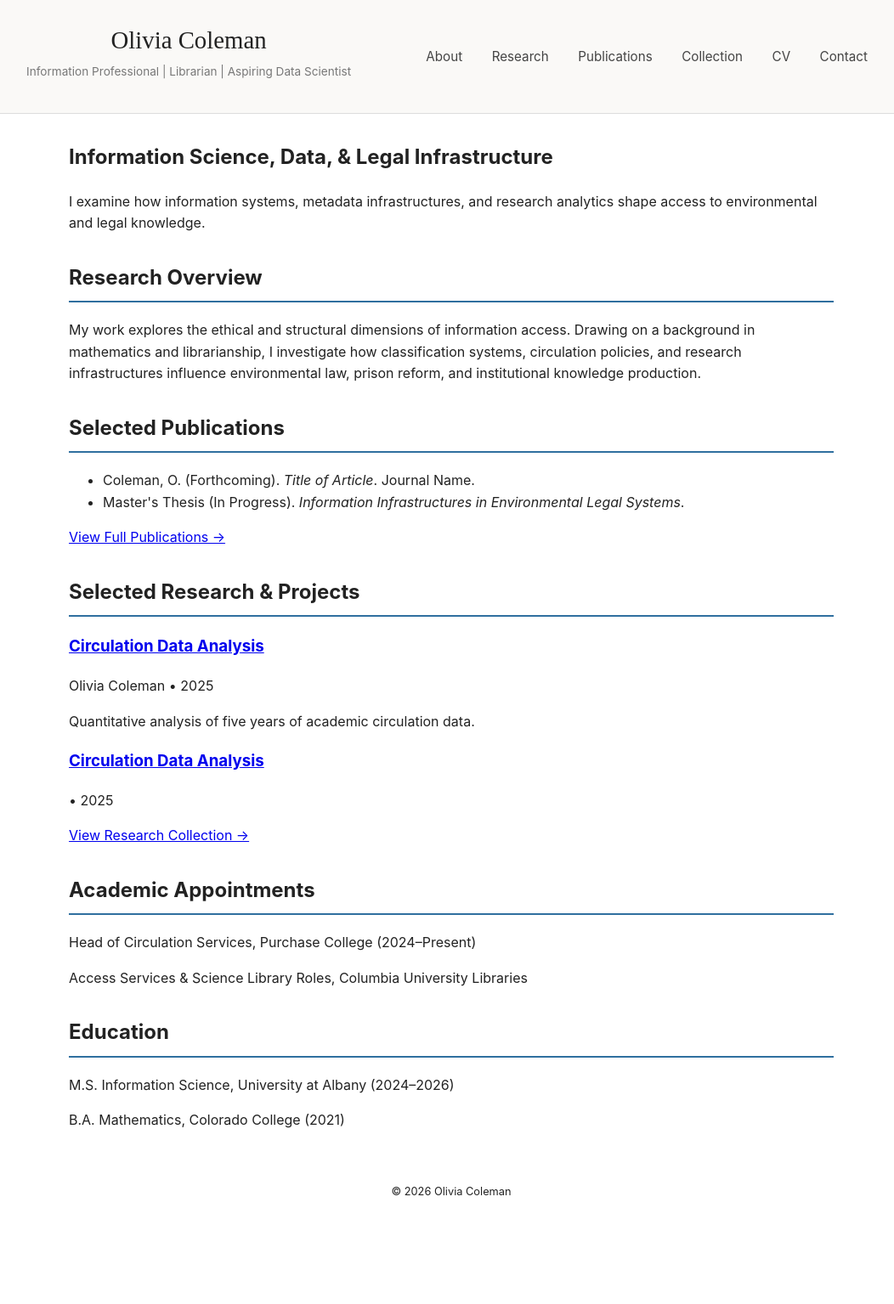
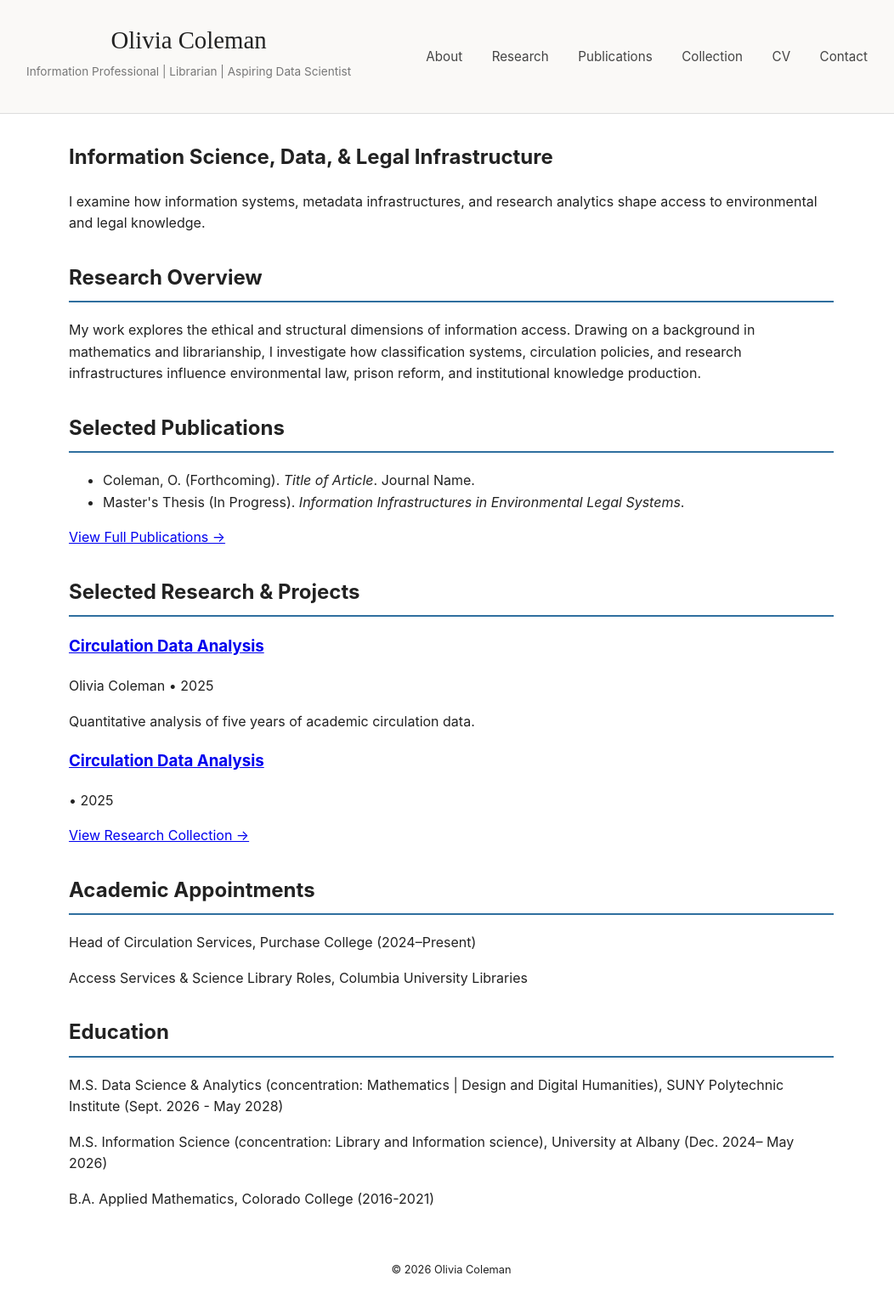
Before and after one commit to caivilo/caivilo.github.io, a Jekyll site: the page built from index.md, in a window 1280 px wide. Shown: the whole page at 85% size, without its empty margins (109-1161 px from the left). Built offline with Jekyll 4.4.1, drawn with Linux system fonts in a browser that asks for light colours; before the commit the page ends 1442 px from its top, so only the background shows below that.

Commit message:
Update index.md

```diff
--- a/index.md
+++ b/index.md
@@ -65,10 +65,13 @@ title: Home
 
 <section>
   <h2>Education</h2>
-  <p>
-    M.S. Information Science, University at Albany (2024–2026)
+    <p>
+    M.S. Data Science & Analytics (concentration: Mathematics | Design and Digital Humanities), SUNY Polytechnic Institute (Sept. 2026 - May 2028)
   </p>
   <p>
-    B.A. Mathematics, Colorado College (2021)
+    M.S. Information Science (concentration: Library and Information science), University at Albany (Dec. 2024– May 2026)
+  </p>
+  <p>
+    B.A. Applied Mathematics, Colorado College (2016-2021)
   </p>
 </section>
```
